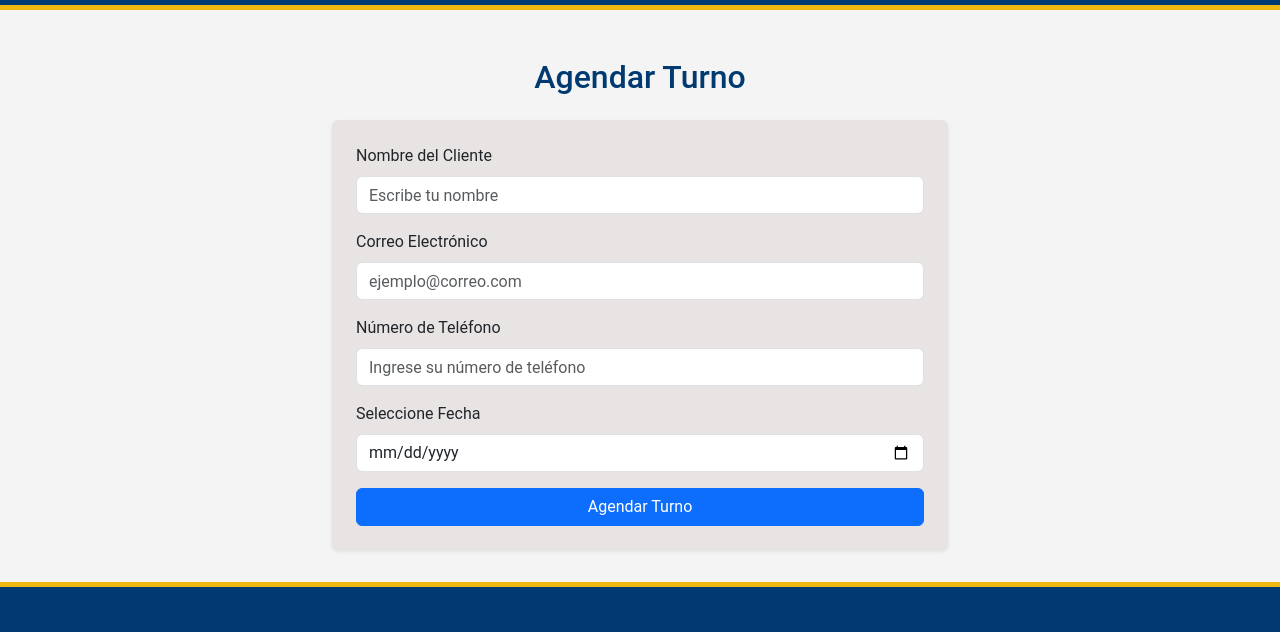
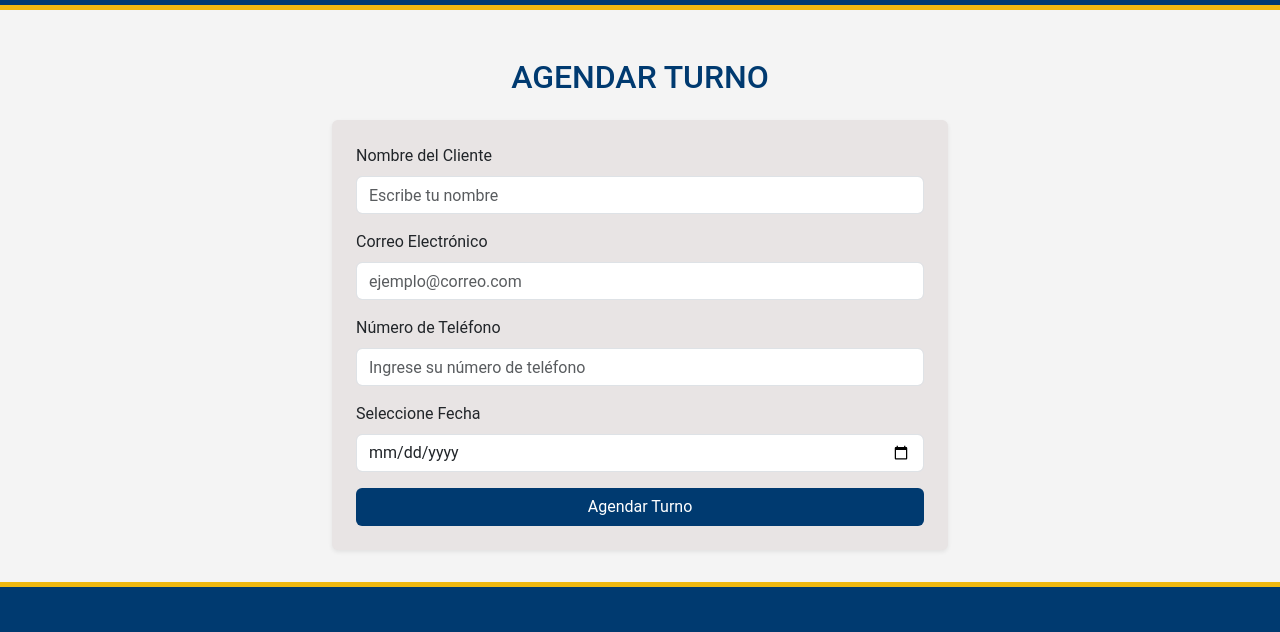
Before and after one commit to joselg94/TPAvances, a plain HTML site: page turnos.html in a window 1280 px wide. Shown: the part 88-720 px from the top of the page. Drawn offline with nearby package versions, Linux system fonts and the light colour scheme.

Commit message:
Add files via upload

```diff
--- a/css/indexStyles.css
+++ b/css/indexStyles.css
@@ -443,6 +443,10 @@ transition: background-color 0.3s ease, color 0.3s ease; /* Suaviza la transici
   font-size: 20px;
 }
 
+#btn-turno {
+  background-color: var(--background-navbar-header);
+  color: white;
+}
 /* Ajuste adicional para imágenes más pequeñas en pantallas móviles */
 @media (max-width: 768px) {
   .carousel-item img {
--- a/turnos.html
+++ b/turnos.html
@@ -60,7 +60,7 @@
 </nav>
 
   <div class="container mt-5 turno">
-    <h2 class="text-center mb-4 titulo">Agendar Turno</h2>
+    <h2 class="text-center mb-4 titulo">AGENDAR TURNO</h2>
     <form id="turnoForm" class=" p-4 rounded shadow-sm end">
 
       <div class="mb-3">
@@ -82,7 +82,7 @@
         <label for="fechaTurno" class="form-label">Seleccione Fecha</label>
         <input type="date" class="form-control" id="fechaTurno" required>
       </div>
-      <button type="button" class="btn btn-primary w-100" data-bs-toggle="modal" data-bs-target="#confirmacionModal">
+      <button id="btn-turno" class="btn w-100" data-bs-toggle="modal" data-bs-target="#confirmacionModal">
         Agendar Turno
       </button>
     </form>
```
